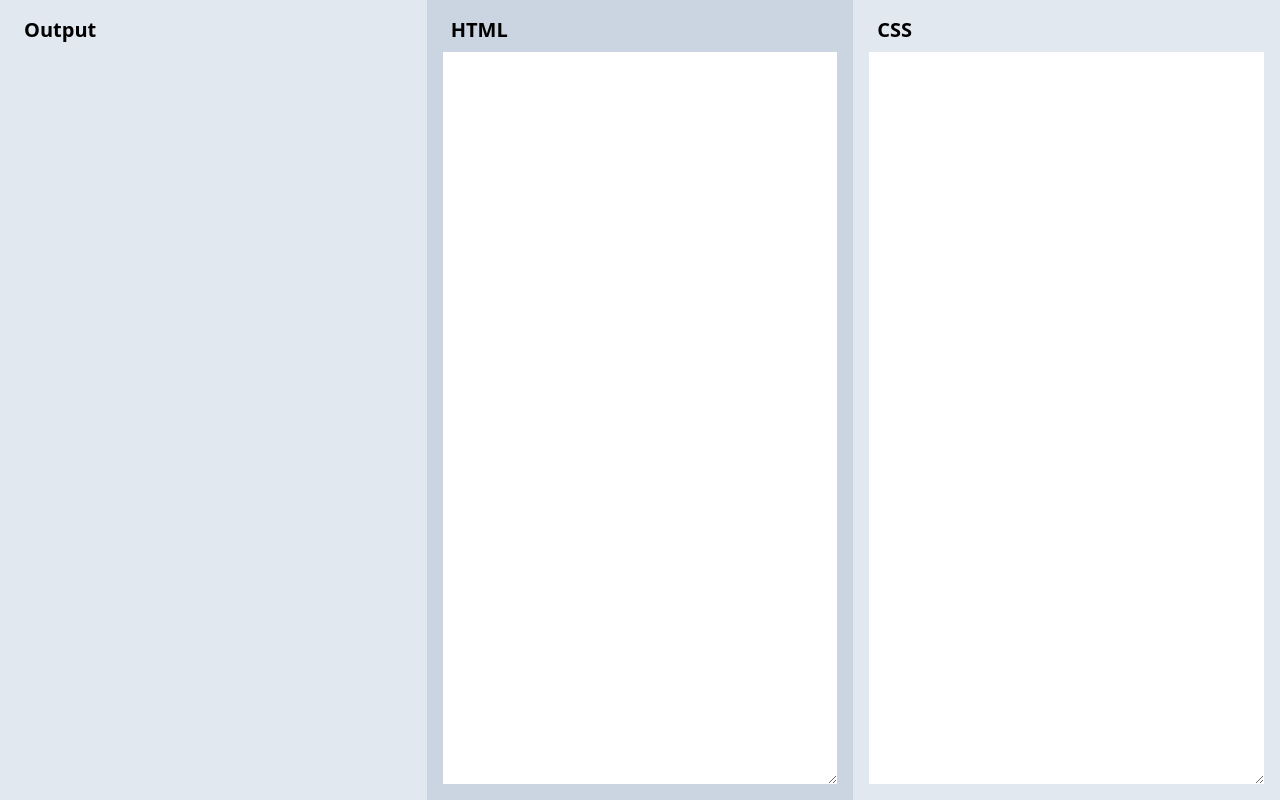
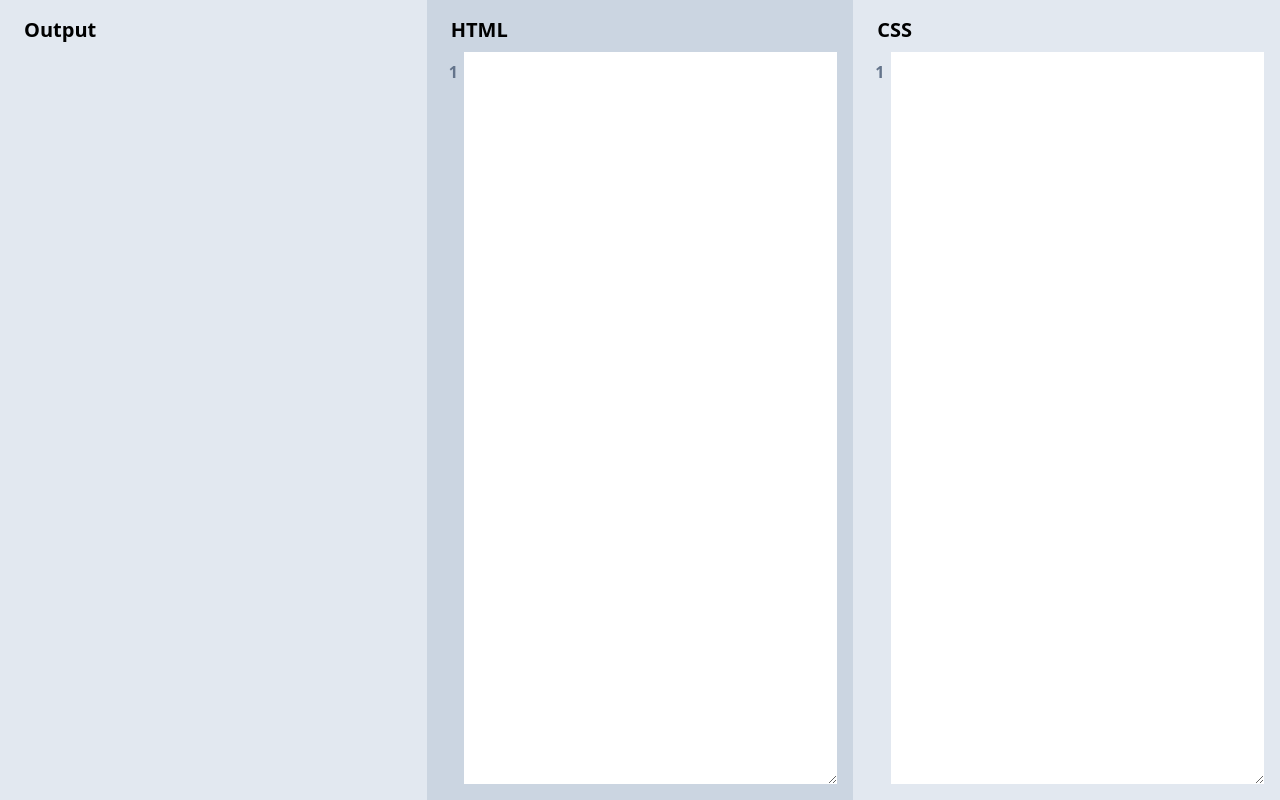
Before and after one commit to iaseth/browsedit, a React (Create React App) app: page / in a window 1280 px wide. Built offline with nearby package versions, Linux system fonts and the light colour scheme.

Commit message:
Added LineNumbers

```diff
--- a/src/Browsedit/Browsedit.css
+++ b/src/Browsedit/Browsedit.css
@@ -1,6 +1,11 @@
 
 .Output {
 	min-height: 240px;
+}
+
+.LineNumbers {
+	padding: 8px 6px;
+	text-align: right;
 }
 
 .textarea {
--- a/src/Browsedit/CSSTab.js
+++ b/src/Browsedit/CSSTab.js
@@ -1,4 +1,5 @@
 import {Heading} from './Utils';
+import LineNumbers from './LineNumbers';
 
 
 
@@ -9,7 +10,8 @@ export default function CSSTab ({
 	return (
 		<div className="CSSTab basis-0 grow p-4 bg-slate-200 flex flex-col">
 			<Heading>CSS</Heading>
-			<div className="grow">
+			<div className="grow flex">
+				<LineNumbers text={cssText} />
 				<textarea value={cssText} onChange={(e) => setCssText(e.target.value)} className="textarea"></textarea>
 			</div>
 		</div>
--- a/src/Browsedit/HTMLTab.js
+++ b/src/Browsedit/HTMLTab.js
@@ -1,4 +1,5 @@
 import {Heading} from './Utils';
+import LineNumbers from './LineNumbers';
 
 
 
@@ -9,7 +10,8 @@ export default function HTMLTab ({
 	return (
 		<div className="HTMLTab basis-0 grow p-4 flex flex-col">
 			<Heading>HTML</Heading>
-			<div className="grow">
+			<div className="grow flex">
+				<LineNumbers text={htmlText} />
 				<textarea value={htmlText} onChange={(e) => setHtmlText(e.target.value)} className="textarea"></textarea>
 			</div>
 		</div>
--- /dev/null
+++ b/src/Browsedit/LineNumbers.js
@@ -0,0 +1,23 @@
+
+
+
+function numberOfLines (text) {
+	let n = 1;
+	for (let c of text) {
+		if (c === '\n') n++;
+	}
+	return n;
+}
+
+export default function LineNumbers ({text}) {
+	let n = numberOfLines(text);
+	let items = [...Array(n)].map((v, i) => {
+		return <div key={i}>{i+1}</div>;
+	});
+
+	return (
+		<div className="LineNumbers text-slate-500 font-bold">
+			{items}
+		</div>
+	);
+}
```
